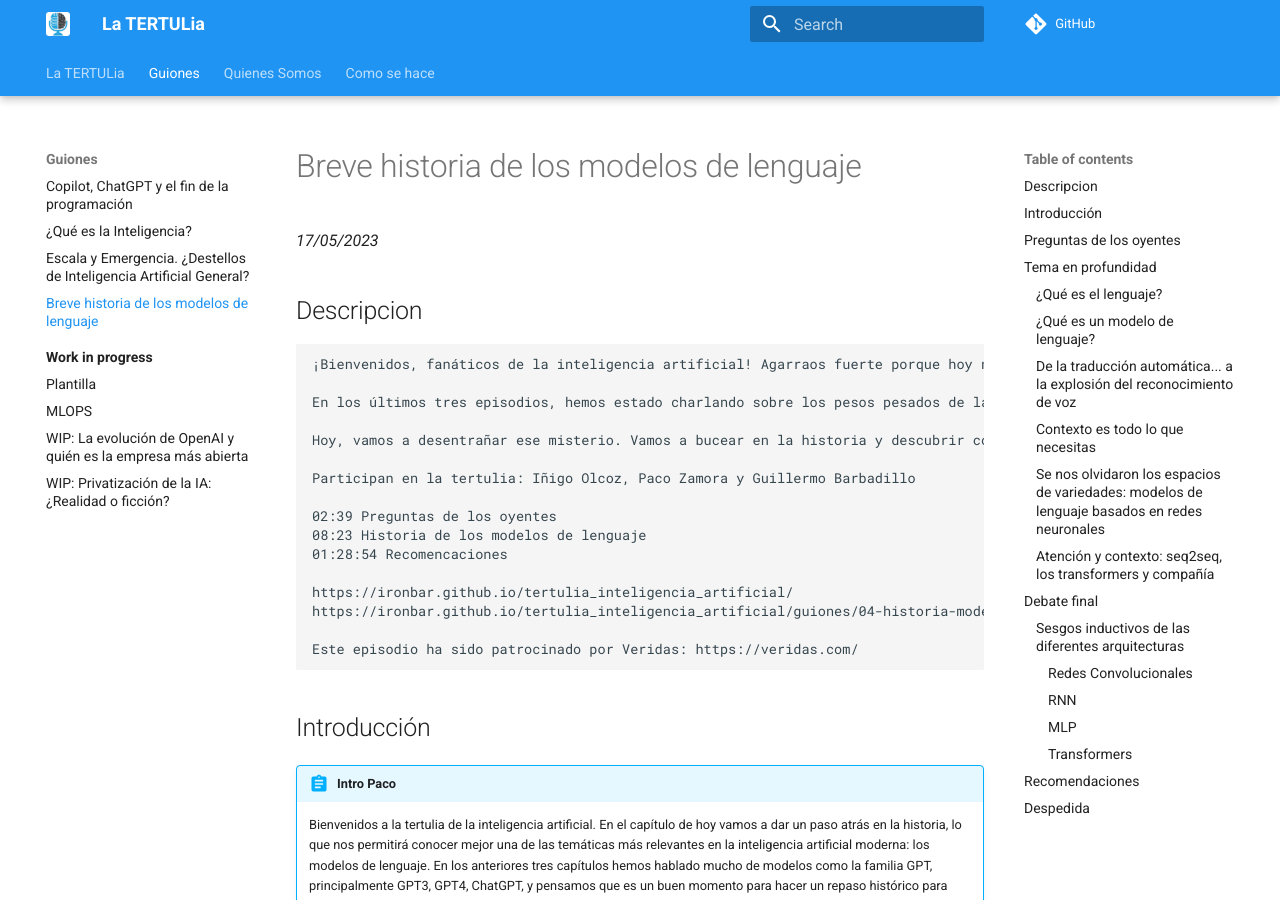
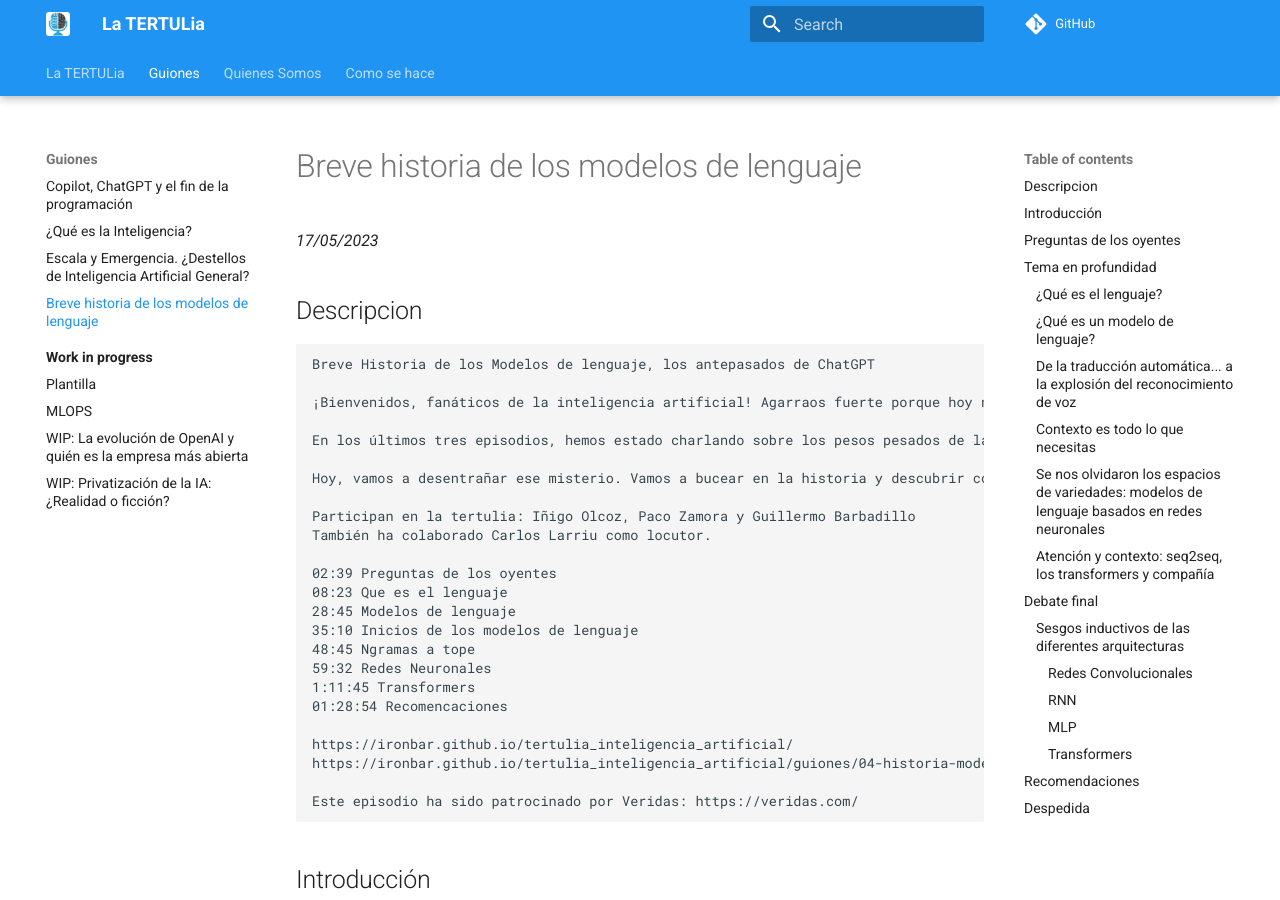
Before and after one commit to ironbar/tertulia_inteligencia_artificial, an MkDocs documentation site: the page built from docs/guiones/04-historia-modelos-lenguaje.md, in a window 1280 px wide and 900 px high. Built offline with MkDocs 1.6.1 and Material for MkDocs 9.7.7, drawn with Linux system fonts in a browser that asks for light colours; comment, search, counter and statistics services are not loaded.

Commit message:
better episode index

````diff
--- a/docs/guiones/04-historia-modelos-lenguaje.md
+++ b/docs/guiones/04-historia-modelos-lenguaje.md
@@ -5,6 +5,8 @@ _17/05/2023_
 ## Descripcion
 
 ```text
+Breve Historia de los Modelos de lenguaje, los antepasados de ChatGPT
+
 ¡Bienvenidos, fanáticos de la inteligencia artificial! Agarraos fuerte porque hoy nos vamos a montar en nuestra máquina del tiempo para un viaje de regreso a las raíces de los modelos de lenguaje.
 
 En los últimos tres episodios, hemos estado charlando sobre los pesos pesados de la IA: los modelos GPT. Estoy seguro que te pica la curiosidad por saber de dónde salieron. ¿Cómo hemos llegado a tener estas bestias de la IA?
@@ -12,9 +14,15 @@ En los últimos tres episodios, hemos estado charlando sobre los pesos pesados d
 Hoy, vamos a desentrañar ese misterio. Vamos a bucear en la historia y descubrir cómo pasamos de simples herramientas para jugar con palabras a estos genios del lenguaje, versátiles y poderosos, que son los modelos GPT. Así que, ponte cómodo, coge tus palomitas, y prepárate para un viaje épico en el tiempo. ¡Vamos allá!
 
 Participan en la tertulia: Iñigo Olcoz, Paco Zamora y Guillermo Barbadillo
+También ha colaborado Carlos Larriu como locutor.
 
 02:39 Preguntas de los oyentes
-08:23 Historia de los modelos de lenguaje
+08:23 Que es el lenguaje
+28:45 Modelos de lenguaje
+35:10 Inicios de los modelos de lenguaje
+48:45 Ngramas a tope
+59:32 Redes Neuronales
+1:11:45 Transformers
 01:28:54 Recomencaciones
 
 https://ironbar.github.io/tertulia_inteligencia_artificial/
````
